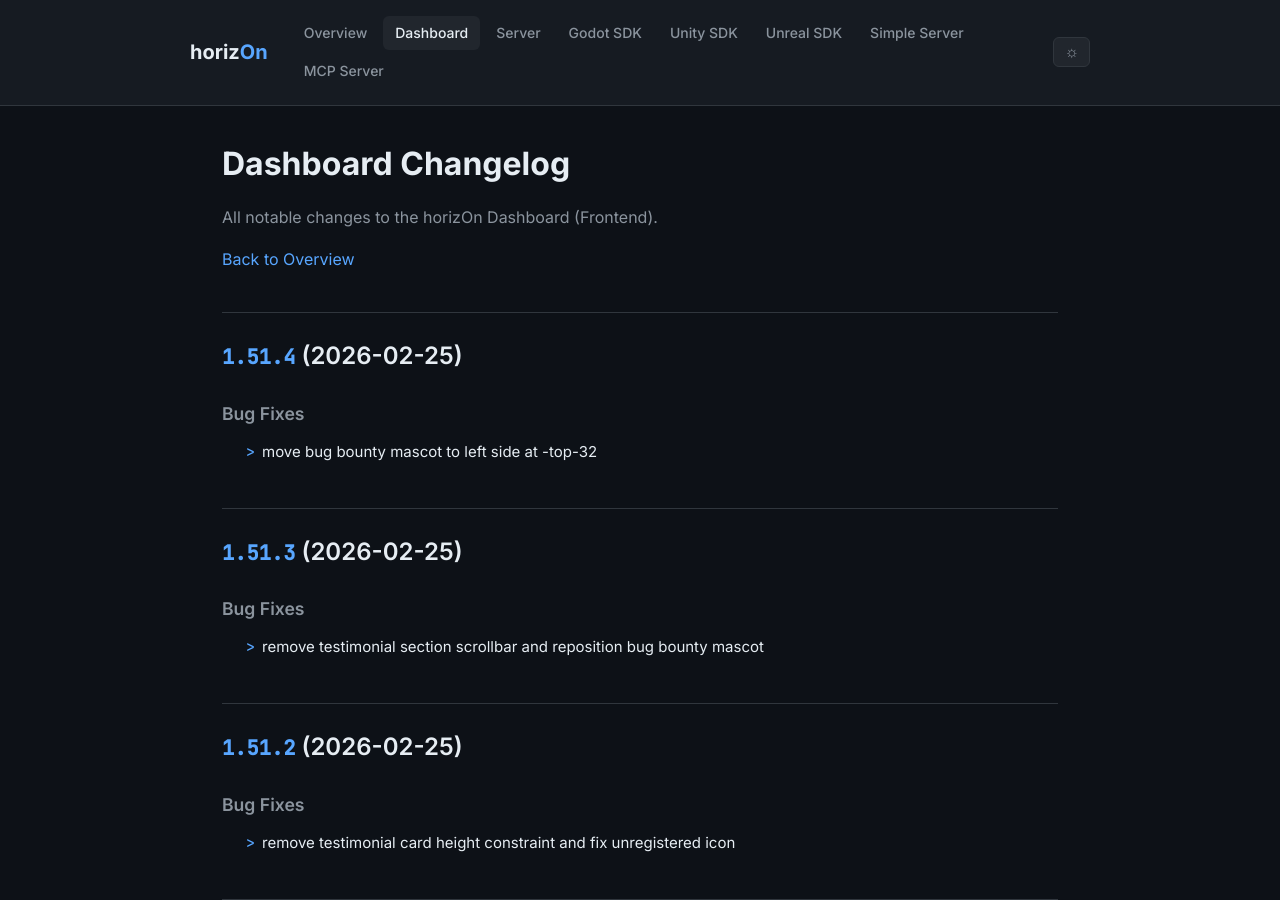
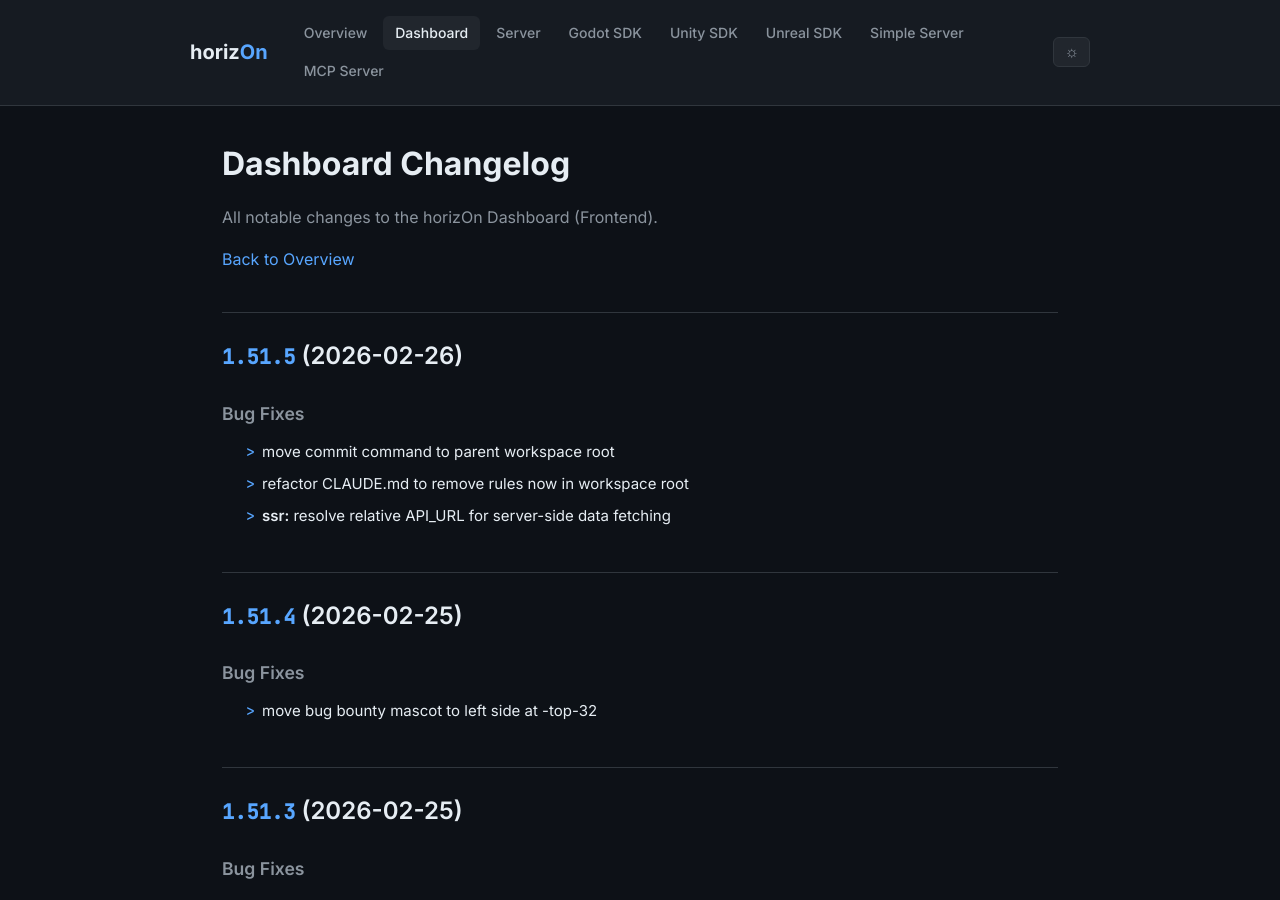
Before and after one commit to ProjectMakersDE/horizOn-Changelog, a Jekyll site: the page built from dashboard-changelog.md, in a window 1280 px wide and 900 px high. Built offline with Jekyll 4.4.1, drawn with Linux system fonts in a browser that asks for light colours.

Commit message:
chore: sync changelogs [skip ci]

```diff
--- a/dashboard-changelog.md
+++ b/dashboard-changelog.md
@@ -8,6 +8,15 @@ title: Dashboard Changelog
 All notable changes to the horizOn Dashboard (Frontend).
 
 [Back to Overview](.)
+
+## [1.51.5](https://github.com/ProjectMakersDE/horizOn-Dashboard/compare/v1.51.4...v1.51.5) (2026-02-26)
+
+
+### Bug Fixes
+
+* move commit command to parent workspace root ([433886e](https://github.com/ProjectMakersDE/horizOn-Dashboard/commit/433886eb4b2724e283da7951c04bc5143a784fc1))
+* refactor CLAUDE.md to remove rules now in workspace root ([cc31d67](https://github.com/ProjectMakersDE/horizOn-Dashboard/commit/cc31d6791f1d59d3bdda617f8e8386f4a4987bfd))
+* **ssr:** resolve relative API_URL for server-side data fetching ([c8ee77d](https://github.com/ProjectMakersDE/horizOn-Dashboard/commit/c8ee77d4ed16acb1b49ebb3d071870be59439bb4))
 
 ## [1.51.4](https://github.com/ProjectMakersDE/horizOn-Dashboard/compare/v1.51.3...v1.51.4) (2026-02-25)
 
```
Also changed, not shown: index.md (+1 -1 lines).
